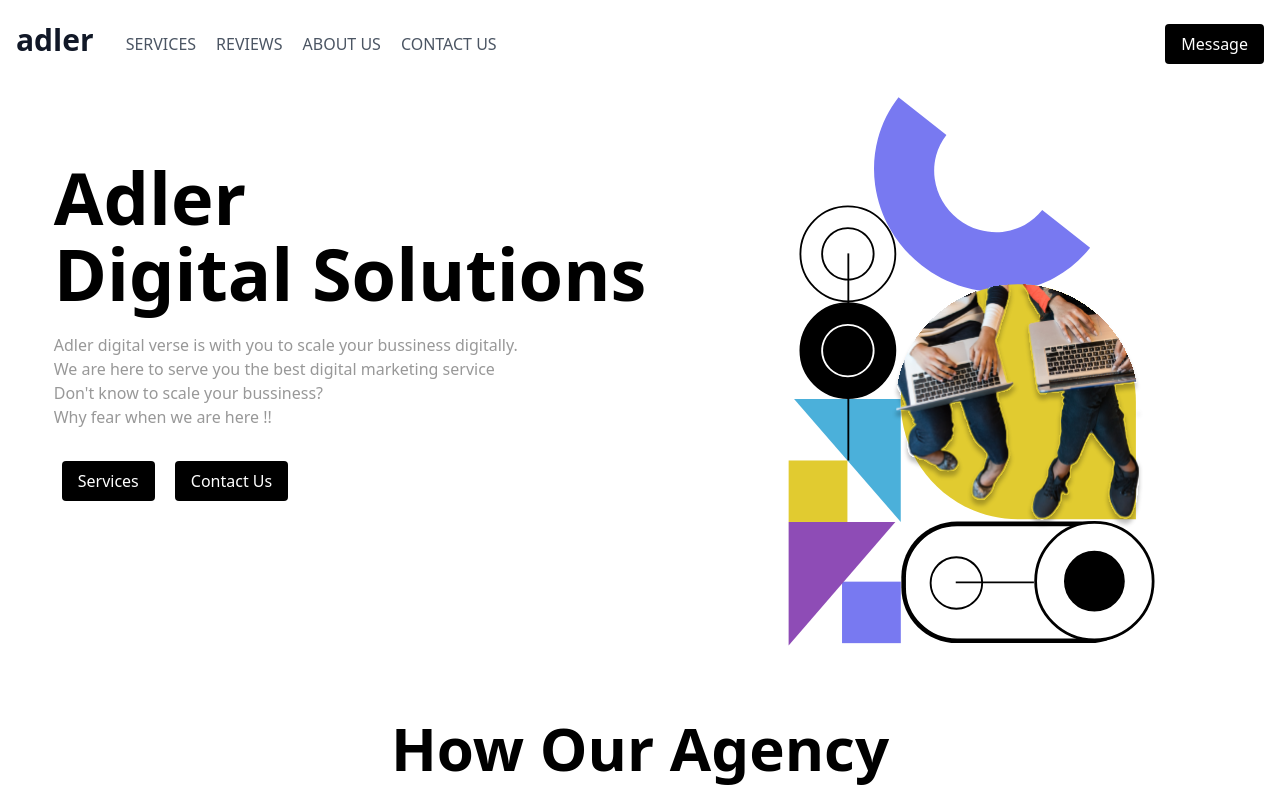
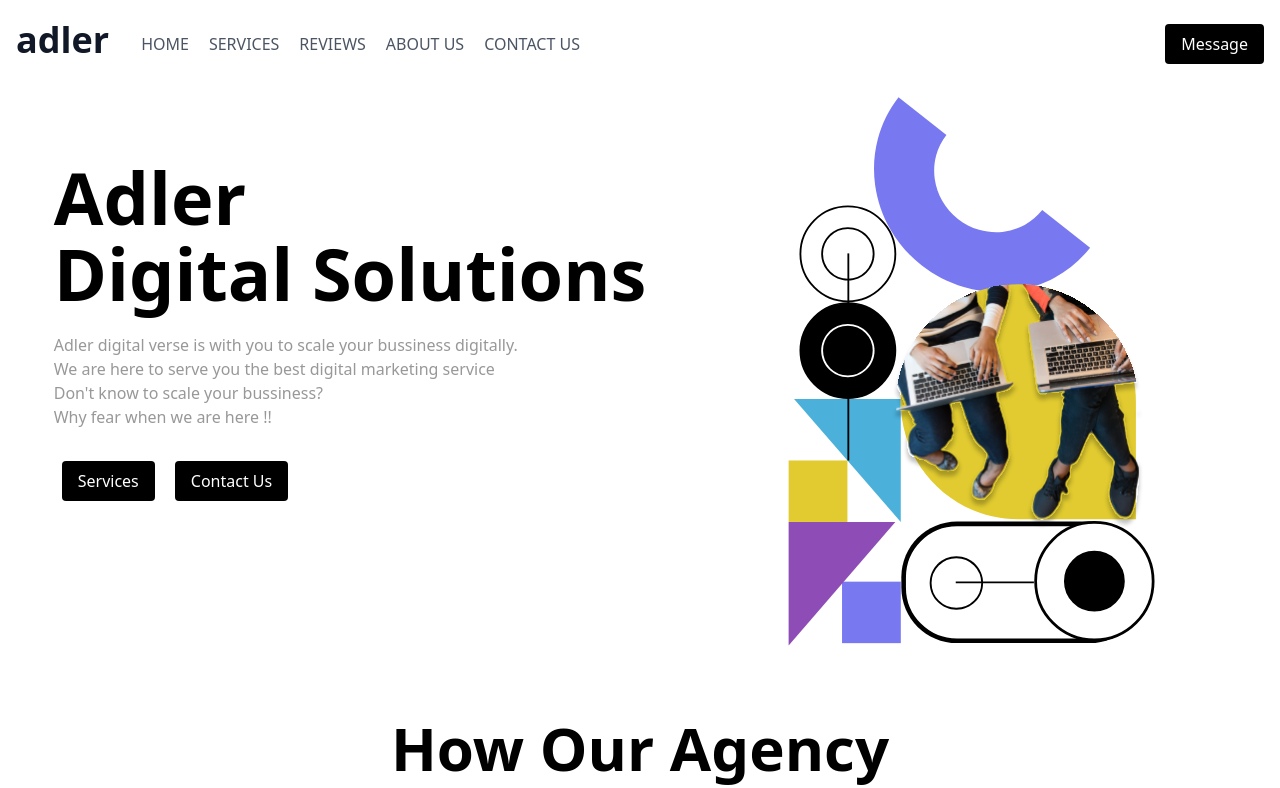
Before and after one commit to ArnabChatterjee20k/Adler-Startup--frontend, a React (Create React App) app: page / in a window 1280 px wide. Shown: the top 788 px of the page. Built offline with nearby package versions, Linux system fonts and the light colour scheme.

Commit message:
Improved the navbar and its  navigation

```diff
--- /dev/null
+++ b/src/components/Navbar/Links.jsx
@@ -0,0 +1,9 @@
+import React from 'react'
+
+export const Links = ({name,extra_classes,event}) => {
+  return (
+    <>
+        <li className={`list-none ${extra_classes}`} {...event}>{name}</li>
+    </>
+  )
+}
--- a/src/components/Navbar/Navbar.jsx
+++ b/src/components/Navbar/Navbar.jsx
@@ -1,69 +1,67 @@
 import { PrimaryBtn } from "../Button/PrimaryBtn"
-import { AiOutlineMenuUnfold , AiOutlineMenu} from "react-icons/ai"
+import { AiOutlineMenuUnfold, AiOutlineMenu } from "react-icons/ai"
 import { useState } from "react"
-import { Link } from "react-router-dom"
+import { Tag } from "./Tag";
+import { useNav } from './useNav'
+import { Links } from "./Links";
+import { Link } from "react-router-dom";
 const Navbar = () => {
+    const nav_links = useNav()
     //  mobile nav bar
     const [nav, setnav] = useState(true);
-    const toogleNav = ()=>{
+    const toogleNav = () => {
         setnav(!nav)
     }
 
     // scroll bg change
     const [navBg, setnavBg] = useState(false);
-    const handlenavBg = ()=>{
-        if(window.scrollY>=90){
+    const handlenavBg = () => {
+        if (window.scrollY >= 90) {
             setnavBg(true)
         }
-        else{
+        else {
             setnavBg(false)
         }
     }
-    window.addEventListener("scroll",handlenavBg);
+    window.addEventListener("scroll", handlenavBg);
 
     return (
-        <header class={`fixed top-0 left-0 right-0 z-10 bg-white text-gray-600 body-font w-full p-2 duration-200 ease-in-out ${navBg?"shadow-md":"shadow-0"}`}>
+        <header class={`fixed top-0 left-0 right-0 z-10 bg-white text-gray-600 body-font w-full p-2 duration-200 ease-in-out ${navBg ? "shadow-md" : "shadow-0"}`}>
             <div class="container mx-auto flex p-2  md:flex-row items-center horizontal-container max-w-[1480px]">
                 <a class="flex title-font font-medium items-center text-gray-900 mb-4 md:mb-0">
-                    <h2 className='text-3xl font-bold'>
-                        adler
-                    </h2>
+                    <Tag />
                 </a>
                 {/* Desktop menu */}
                 <nav class="uppercase w-full hidden md:ml-4 md:pl-4 md:flex flex-wrap items-center justify-center text-base">
-                    <Link to={"/adler/message"} class="mr-5 hover:secondary-text cursor-pointer mt-2">Services</Link>
-                    <a class="mr-5 hover:secondary-text cursor-pointer mt-2">Reviews</a>
-                    <a class="mr-5 hover:secondary-text cursor-pointer mt-2">About Us</a>
-                    <a class="mr-5 hover:secondary-text cursor-pointer mt-2">Contact Us</a>
+                    {nav_links.map(({ name, event }) => <Links name={name} extra_classes={"mr-5 hover:secondary-text cursor-pointer mt-2"} event={event} />)}
                     <div className="md:block ml-auto mt-2">
-                        <PrimaryBtn text={"Message"} />
+                        <Link to="/adler/message">
+                            <PrimaryBtn text={"Message"} />
+                        </Link>
                     </div>
                 </nav>
 
                 {/* Mobile menu */}
                 <div className="ml-auto md:hidden">
                     {
-                        nav?
-                        <AiOutlineMenu size={28} onClick={toogleNav}/>:
-                        <AiOutlineMenuUnfold size={28} onClick={toogleNav}/>
+                        nav ?
+                            <AiOutlineMenu size={28} onClick={toogleNav} /> :
+                            <AiOutlineMenuUnfold size={28} onClick={toogleNav} />
                     }
                 </div>
-                <div className={!nav?
-                                "ease-out duration-300 shadow-lg fixed left-0 top-0 h-screen flex flex-col w-[60%] bg-white":
-                                "fixed top-0 left-[-100%] h-full w-[60%] bg-white  ease-in duration-300"}>
+                <div className={!nav ?
+                    "ease-out duration-300 shadow-lg fixed left-0 top-0 h-screen flex flex-col w-[60%] bg-white" :
+                    "fixed top-0 left-[-100%] h-full w-[60%] bg-white  ease-in duration-300"}>
 
                     <a class="flex title-font font-medium items-center text-gray-900 m-4">
-                        <h2 className='text-4xl font-bold'>
-                            adler
-                        </h2>
+                        <Tag />
                     </a>
                     <ul className='uppercase'>
-                        <li className='p-4 border-b border-gray-600 hover:bg-gray-100'>Home</li>
-                        <li className='p-4 border-b border-gray-600 hover:bg-gray-100'>Services</li>
-                        <li className='p-4 border-b border-gray-600 hover:bg-gray-100'>Review</li>
-                        <li className='p-4 border-b border-gray-600 hover:bg-gray-100'>About</li>
+                        {nav_links.map(({ name, event }) => <Links name={name} extra_classes={"p-4 border-b border-gray-600 hover:bg-gray-100"} event={event} />)}
                         <div className="m-2">
-                            <PrimaryBtn text={"Message"} />
+                            <Link to="/adler/message">
+                                <PrimaryBtn text={"Message"} />
+                            </Link>
                         </div>
                     </ul>
                 </div>
--- /dev/null
+++ b/src/components/Navbar/Tag.jsx
@@ -0,0 +1,9 @@
+import React from 'react'
+
+export const Tag = () => {
+    return (
+        <h2 className='text-4xl font-bold'>
+            adler
+        </h2>
+    )
+}
--- /dev/null
+++ b/src/components/Navbar/useNav.jsx
@@ -0,0 +1,30 @@
+import { useNavigate } from "react-router-dom"
+// event will act as prop to the component
+export const useNav = (extra_class) => {
+    const navigateTo = useNavigate();
+    const links = [
+        {
+            name:"home",
+            event:{onClick:()=>navigateTo("/")}
+        },
+        {
+            name:"services",
+            event:{}
+        },
+        {
+            name:"reviews",
+            event:{}
+        },
+        {
+            name:"about us",
+            event:{}
+        },
+        {
+            name:"contact us",
+            event:{}
+        }
+    ]
+    return (
+        links
+    )
+}
```
